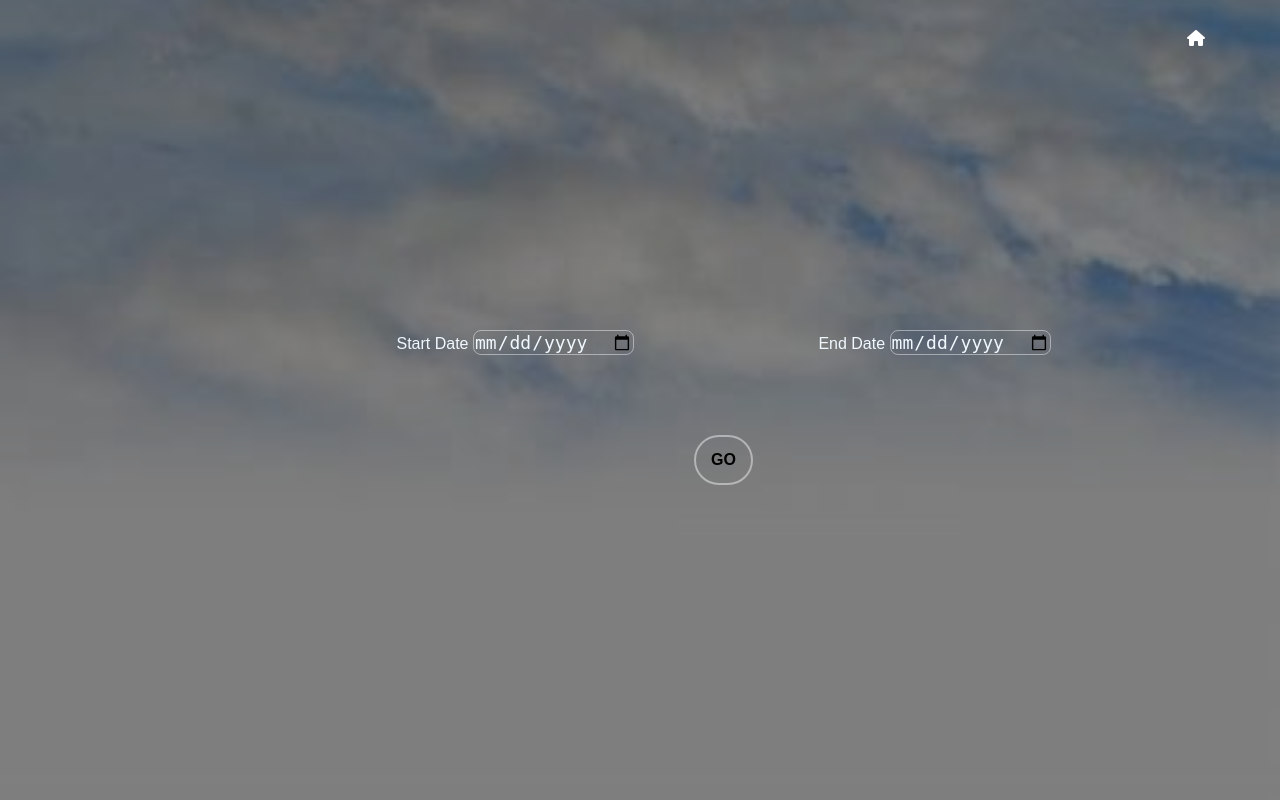
After one commit to Sanidhya-Maharia/pet-care-volunteer-platform, a Flask app: template Backend/templates/newseach.html in a window 1280 px wide. The commit adds this page. Run offline with Flask 2, Linux system fonts and the light colour scheme; the template is opened without the code that fills it, so the values that code supplies are empty; some libraries are stand-ins or nearby versions.

Commit message:
testvol.html

```diff
--- /dev/null
+++ b/Backend/static/css/newstyle.css
@@ -0,0 +1,89 @@
+* {
+	margin: 0;
+	padding: 0;
+}
+body {
+	font-family: 'Poppins', sans-serif;
+}
+.wrapper {
+	width: 1170px;
+	margin: auto;
+}
+header {
+	background: linear-gradient(rgba(0, 0, 0, 0.5), rgba(0, 0, 0, 0.5)), url(../2.jpg);
+	height: 100vh;
+	-webkit-background-size: cover;
+	background-size: cover;
+	background-position: center center;
+	position: relative;
+}
+.nav-area {
+	float: right;
+	list-style: none;
+	margin-top: 30px;
+}
+.nav-area li {
+	display: inline-block;
+    float: right;
+}
+
+.nav-area li a {
+	color: #fff;
+	text-decoration: none;
+	padding: 5px 20px;
+	font-family: poppins;
+	font-size: 16px;
+	text-transform: uppercase;
+}
+.nav-area li a:hover {
+	background: #fff;
+	color: #333;
+}
+
+.box{
+    display: grid;
+    place-items: center;
+    text-align: center;
+    background-size: cover;
+    margin-left: 180px;
+    padding-top: 330px;
+    padding-left: 100px;
+}
+
+span{
+    margin-left: 20px;
+    margin-right: 90px;
+    padding-left: 70px;
+    color: aliceblue;
+}
+
+span input{
+    font-size: 18px;
+    height: 100%;
+    outline: none;
+    border: none;
+    color: aliceblue;
+    border: 1px solid rgba(255, 255, 255, 0.438);
+    border-radius: 8px;
+    background: rgba(105, 105, 105, 0);
+}
+
+button{
+    margin: 25px 0 0 0;
+    width: 7%;
+    height: 50px;
+    color: black;
+    font-size: 16px;
+    font-weight: 600;
+    border: 2px solid rgba(255, 255, 255, 0.438);
+    border-radius: 30px;
+    background: rgba(105, 105, 105, 0);
+    margin-top: 80px;
+    padding-left: -100px;
+    outline: none;
+    cursor: pointer;
+  }
+
+  button:hover{
+    background: aliceblue;
+}
--- /dev/null
+++ b/Backend/templates/newseach.html
@@ -0,0 +1,35 @@
+<!DOCTYPE html>
+<html lang="en">
+<head>
+    <meta charset="UTF-8">
+    <meta http-equiv="X-UA-Compatible" content="IE=edge">
+    <meta name="viewport" content="width=device-width, initial-scale=1.0">
+    <title>Homepage</title>
+    <!-- <link href="https://fonts.googleapis.com/css2?family=Poppins:wght@400;600;700;900&display=swap" rel="stylesheet"> -->
+    <!-- <link rel= "stylesheet" type= "text/css" href= "{{ url_for('static',filename='css/style1.css') }}"> -->
+    <script src="https://kit.fontawesome.com/29ecd4a282.js" crossorigin="anonymous"></script>
+    <link rel="stylesheet" href="../static/css/newstyle.css">
+</head>
+<body>
+    <header>
+    <div class="wrapper">
+<ul class="nav-area">
+<li><a href="#"><i class="fa fa-home"></i></a></li>
+</ul>
+</div>
+<!-- <div class="welcome-text">
+        <h1>
+We care About<br><span>Your Pets</span></h1>
+<a href="/login">Get Started</a>
+    </div> -->
+        <div class="box">
+            <form action="/search" method="post">
+                <span>Start Date     <input type="date" name="sdate"></span>
+                <span>End Date      <input type="date" name="edate"></span><br>
+                <div class="btn"><button>GO</button></div>
+            </form>
+        </div>
+</header>
+
+</body>
+</html>
```
Also changed, not shown: Backend/static/css/style5.css (+2 -17 lines), Backend/templates/testvol.html (added, +14 -0 lines), Backend/templates/searchtest.html (renamed from Backend/searchtest.html).
